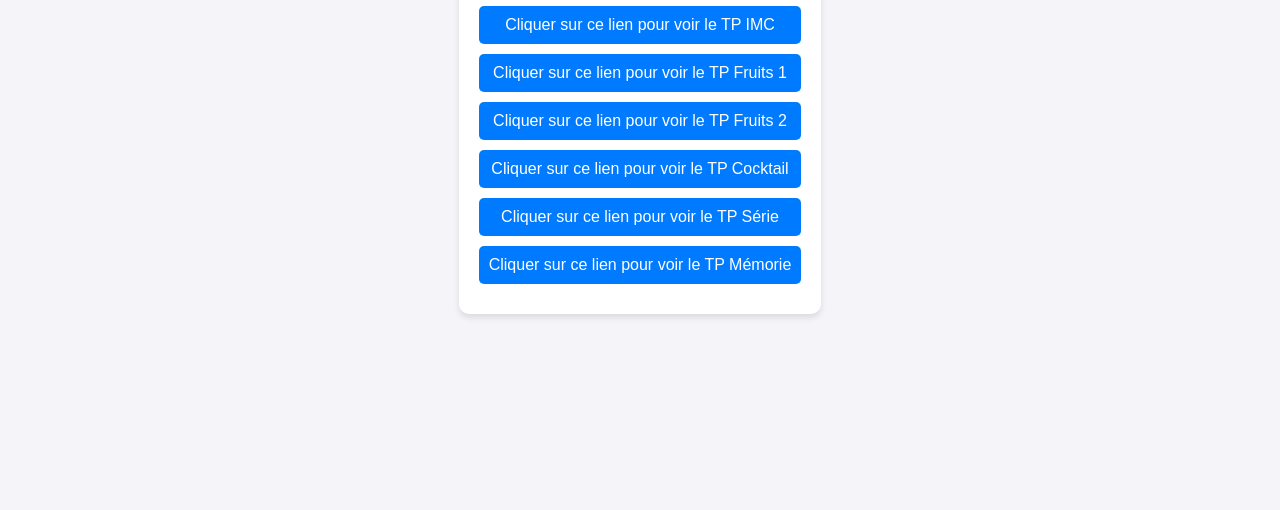
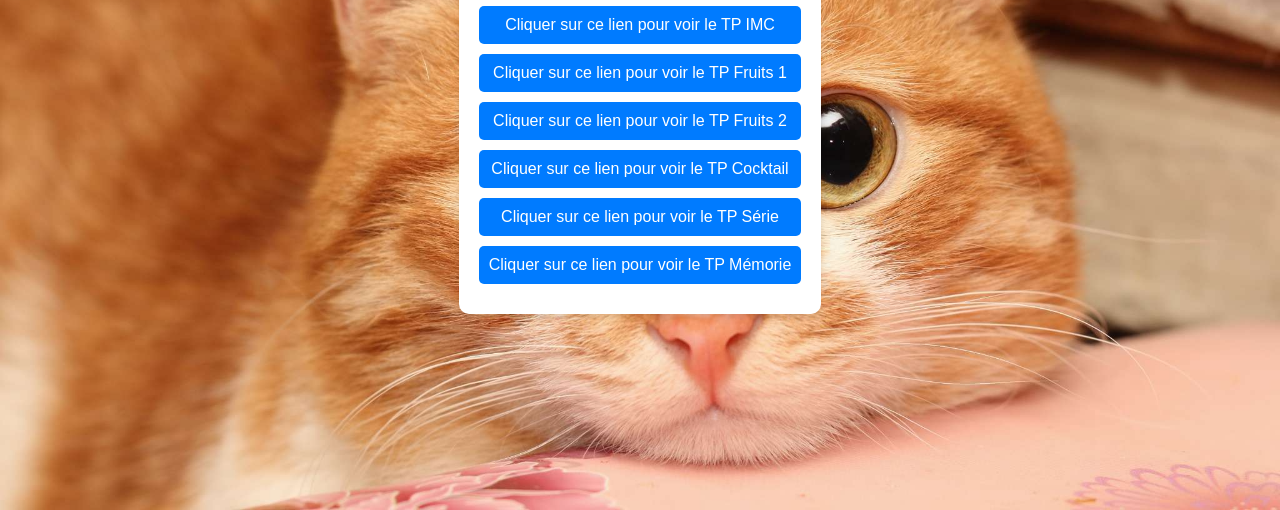
Before and after one commit to Goulteck/JS-Cours, a plain HTML site: page index.html in a window 1280 px wide. Shown: the part 290-800 px from the top of the page. Drawn offline with Linux system fonts and the light colour scheme.

Commit message:
Update index.html

```diff
--- a/index.html
+++ b/index.html
@@ -7,7 +7,8 @@
     <style>
         body {
             font-family: Arial, sans-serif;
-            background-color: #f4f4f9;
+            background: url('img/chat.jfif') no-repeat center center fixed;
+            background-size: cover;
             margin: 0;
             padding: 0;
             display: flex;
```
